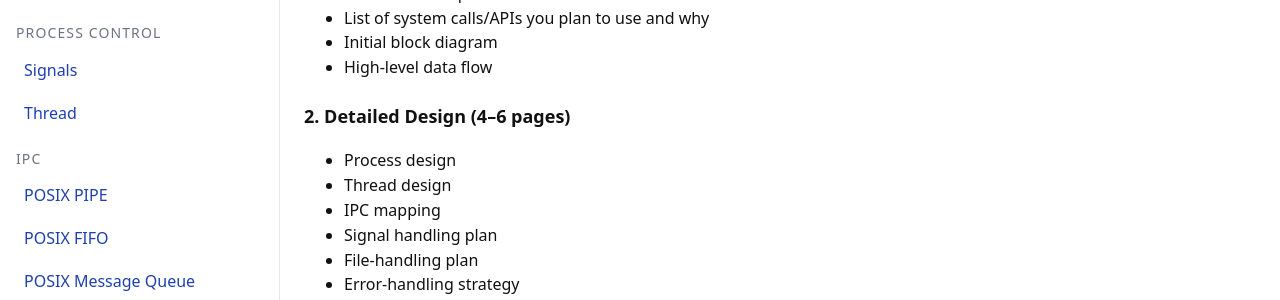
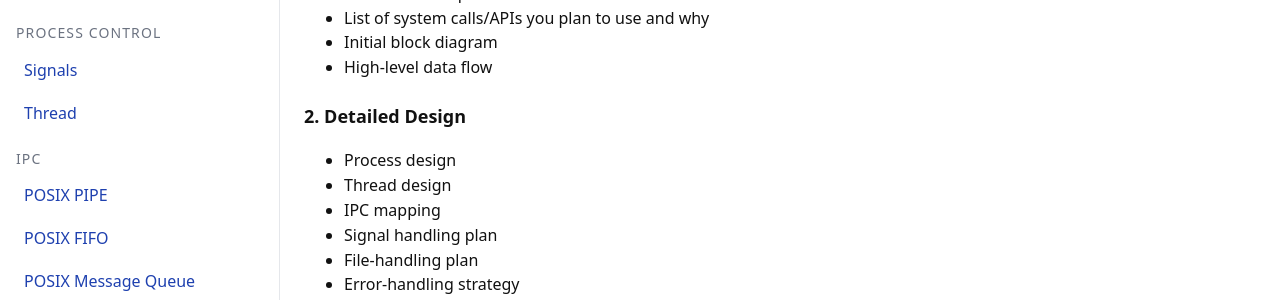
Before and after one commit to kAPEXLab/assignment, a Jekyll site: the page built from MiniProject1Guidelines.md, in a window 1280 px wide and 900 px high, scrolled down 3596 px. Shown: the part 156-456 px from the top of the window. Built offline with Jekyll 4.4.1, drawn with Linux system fonts in a browser that asks for light colours.

Commit message:
Update MiniProject1Guidelines.md

```diff
--- a/MiniProject1Guidelines.md
+++ b/MiniProject1Guidelines.md
@@ -165,7 +165,7 @@ Submit the following:
 *   Initial block diagram
 *   High-level data flow
 
-### **2. Detailed Design (4–6 pages)**
+### **2. Detailed Design**
 
 *   Process design
 *   Thread design
```
